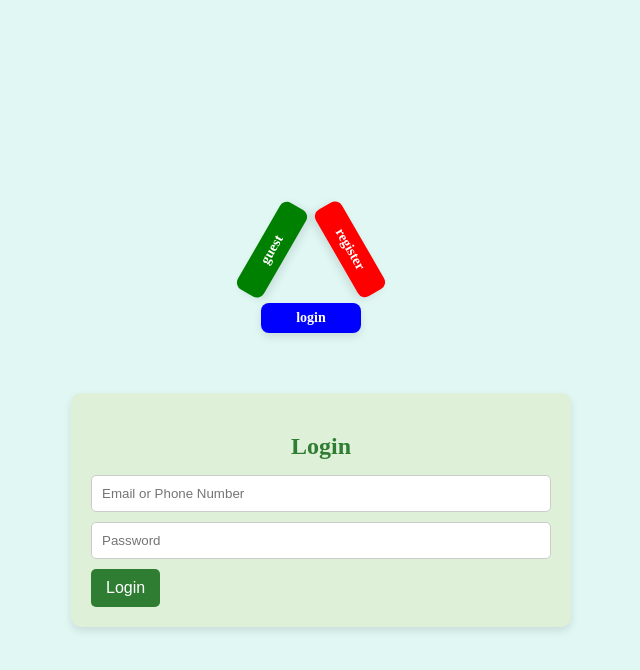
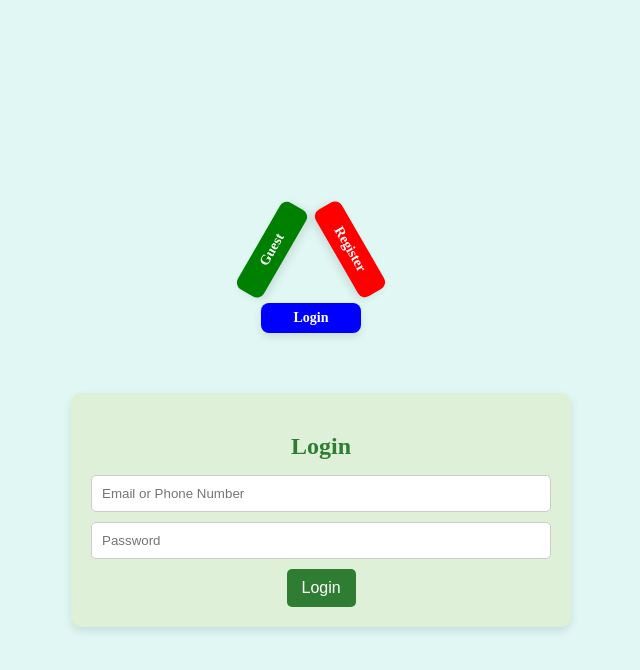
Before and after one commit to UselessShyt/Eco-Waste-System, a PHP site: page /HTML/login.html in a window 1280 px wide. Shown: the top 670 px of the page, without its empty margins (319-959 px from the left). Run offline with PHP 8.4, Linux system fonts and the light colour scheme.

Commit message:
Let the button to the center in the form-container button register and login Let the let the button word login, register and guest let the first letter become capital letter.

```diff
--- a/CSS/login.css
+++ b/CSS/login.css
@@ -109,6 +109,7 @@ body {
     border-radius: 5px;
     cursor: pointer;
     font-size: 16px;
+    margin-left: 42.5%;
 }
 
 .form-container button:hover {
--- a/HTML/login.html
+++ b/HTML/login.html
@@ -12,9 +12,9 @@
 <body>
     <div class="main-container">
         <div class="triangle-container">
-            <div class="rectangle red" id="register">register</div>
-            <div class="rectangle green" id="guest">guest</div>
-            <div class="rectangle blue" id="login">login</div>
+            <div class="rectangle red" id="register">Register</div>
+            <div class="rectangle green" id="guest">Guest</div>
+            <div class="rectangle blue" id="login">Login</div>
         </div>
 
         <div id="login-form" class="form-container active">
```
